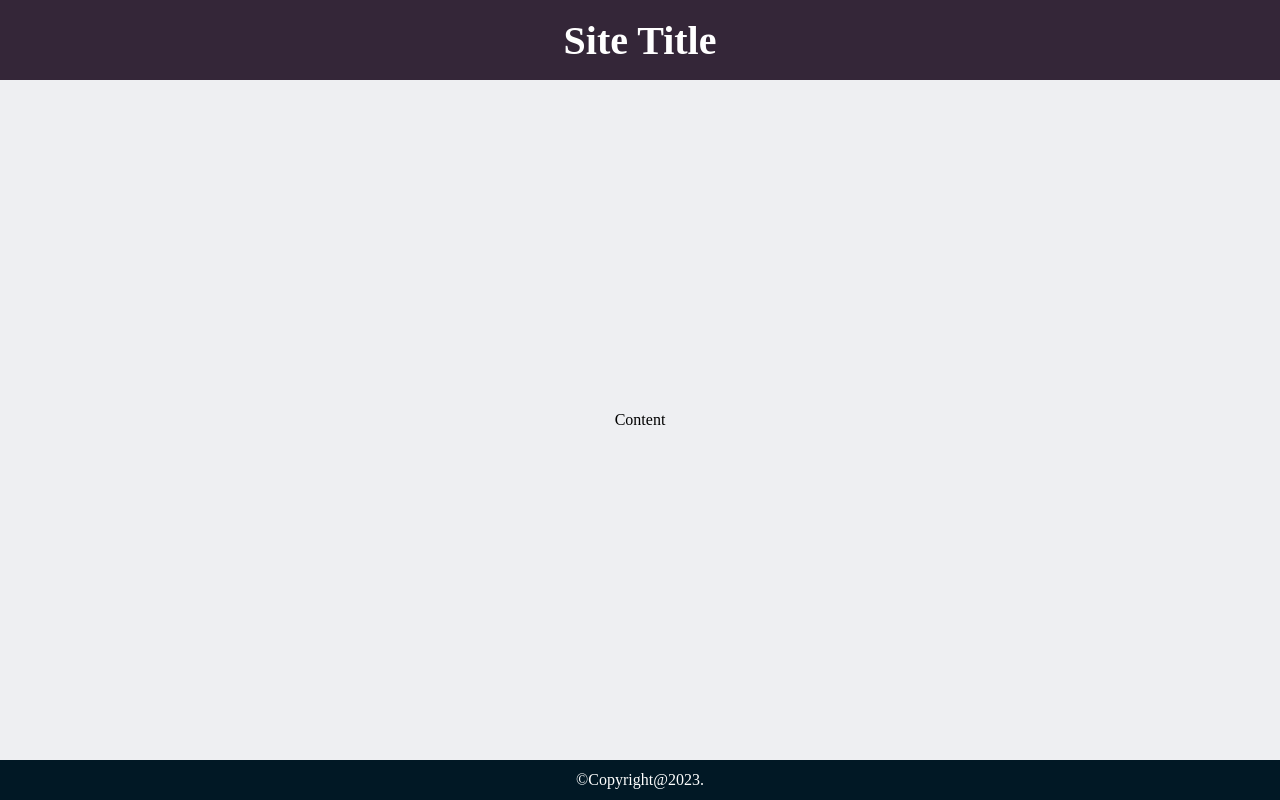
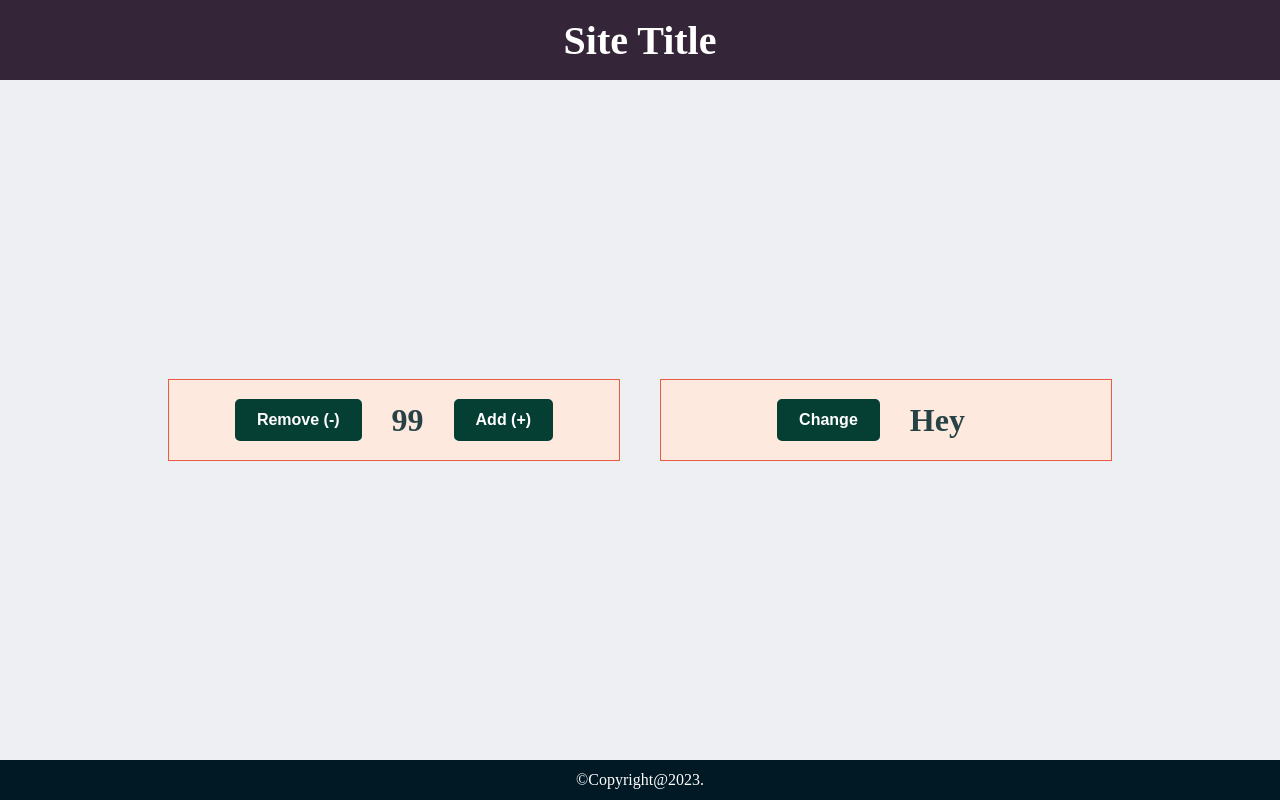
Before and after one commit to sarbudeenmca/react, a React (Create React App) app: page / in a window 1280 px wide. Built offline with nearby package versions, Linux system fonts and the light colour scheme; the HTML template or start-up script is replaced by a standard one.

Commit message:
UseState Finished

```diff
--- a/src/Content.js
+++ b/src/Content.js
@@ -1,9 +1,42 @@
-import React from 'react'
+import React, { useState } from 'react';
 
 const Content = () => {
+
+  function names() {
+    const name = ["Hello", "Hi", "Hey", "Wow", "Good"];
+    const rand = Math.floor(Math.random() * name.length);
+    return name[rand];
+  }
+
+  const [cart, setCart] = useState(() => 99);
+  const [name, setName] = useState(() => names());
+
+  const handleName = () => {
+    setName(names());
+  }
+
+  const handleRemove = () => {
+    setCart(cart - 1);
+  };
+
+  const handleAdd = () => {
+    setCart((prevCart) => { return prevCart + 1 });
+  };
+
   return (
-    <main>Content</main>
-  )
-}
+    <main>
+      <div className="box">
+        <button onClick={handleRemove}>Remove (-)</button>
+        <h1>{cart}</h1>
+        <button onClick={handleAdd}>Add (+)</button>
+      </div>
 
-export default Content
+      <div className="box">
+        <button onClick={handleName}>Change</button>
+        <h1>{name}</h1>
+      </div>
+    </main >
+  );
+};
+
+export default Content;
--- a/src/index.css
+++ b/src/index.css
@@ -7,6 +7,7 @@
 body{
     margin: 0px;
     font-family: poppins;
+    background-color: #FCFCFD;
 }
 header{
     width: 100%;
@@ -44,3 +45,36 @@ footer{
     align-items: center;
     justify-content: center;
 }
+
+div.box{
+    width:450px;
+    border: solid 1px #E65D43;
+    margin: 20px;
+    display: flex;
+    align-items: center;
+    justify-content: center;
+    background-color: #FDE9DE;
+}
+
+div.box h1{
+    display: inline;
+    color: #274245;
+    padding: 0px 30px;
+}
+
+.box button{
+    display: inline-block;
+  padding: 10px 20px;
+  font-size: 16px;
+  font-weight: bold;
+  text-align: center;
+  text-decoration: none;
+  cursor: pointer;
+  border: 2px solid #053F34;
+  color: #053F34;
+  background-color: transparent;
+  border-radius: 5px;
+  transition: background-color 0.3s ease, color 0.3s ease;
+    background-color: #053F34;
+    color: #fff;
+}
```
Also changed, not shown: 1 other file (tests, documents, lock files or other folders).
